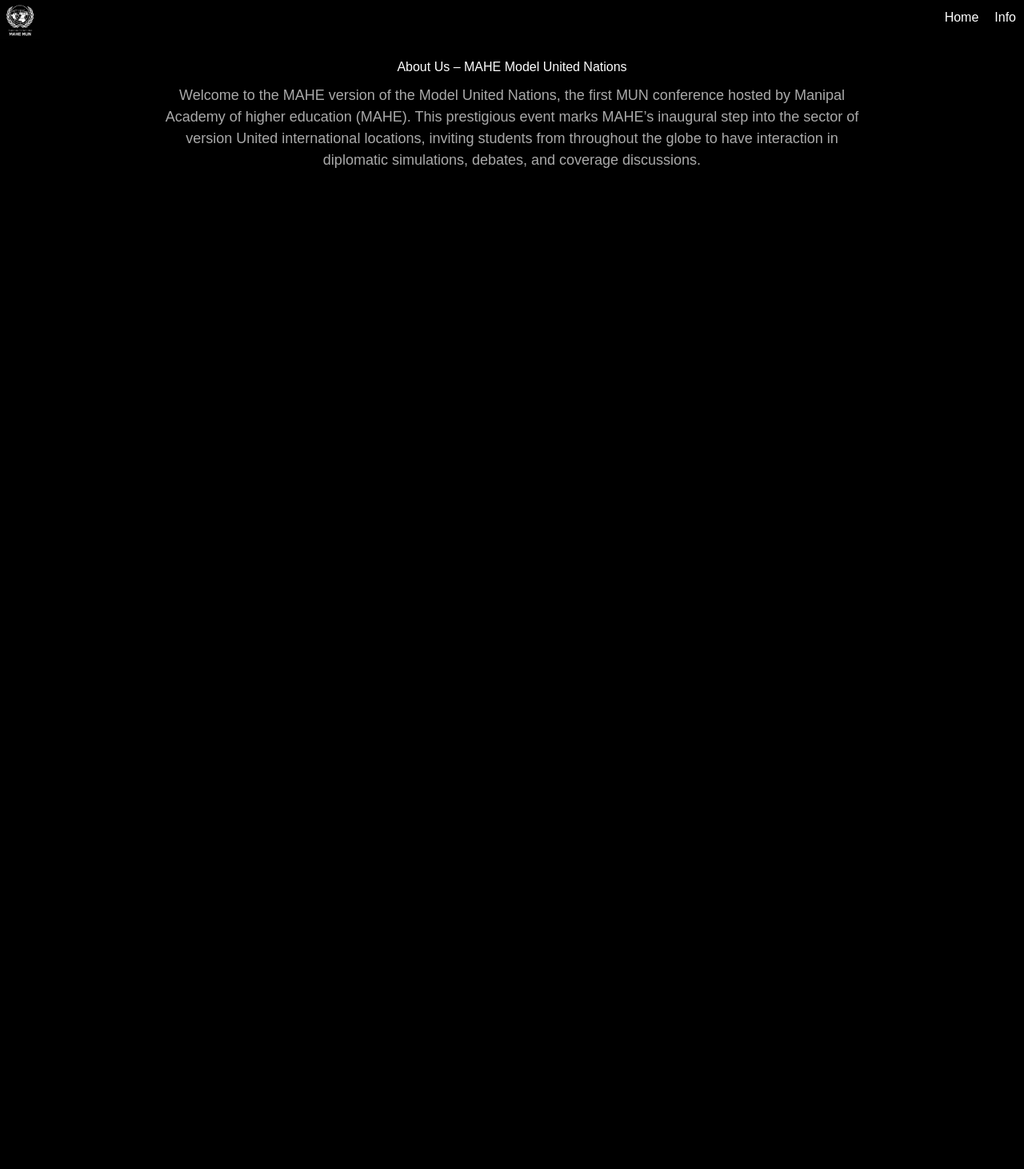
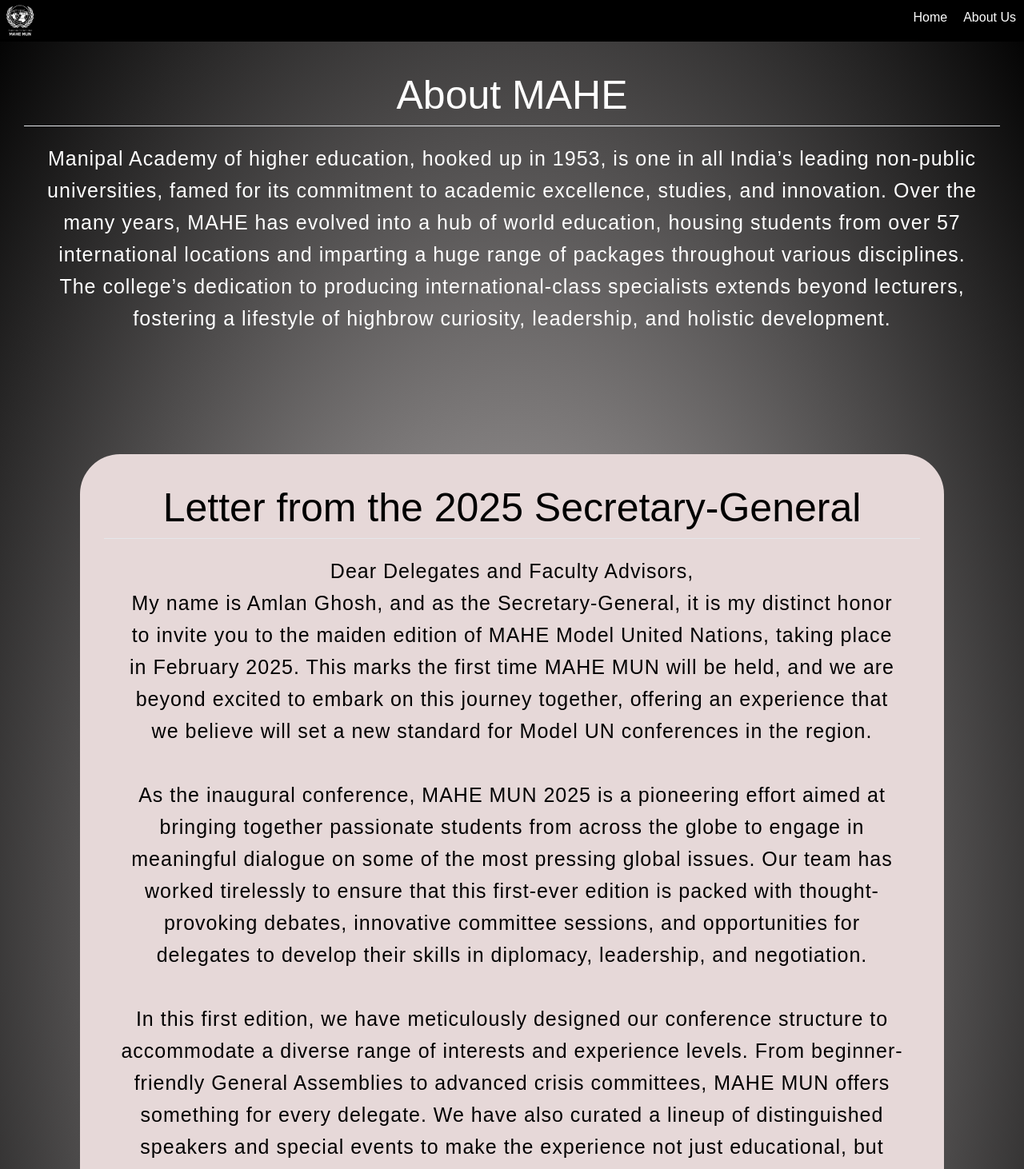
Before and after one commit to Mahe-Mun/mahe-site, a Next.js app: page /about in a window 1280 px wide. Shown: the top 1462 px of the page at 80% size. Before the commit the page ends 800 px from the top, so only its background shows below. Built offline with nearby package versions, Linux system fonts and the light colour scheme.

Commit message:
added about us page and aboutstyles.css linked to the page

```diff
--- a/src/app/Header.jsx
+++ b/src/app/Header.jsx
@@ -6,11 +6,11 @@ export default function header() {
     <header>
       <nav>
         <div id="navbar_logo">
-          <Image src={logo} width={50} height={50} />
+          <Image src={logo} alt="MUN logo" width={50} height={50} />
         </div>
         <ul id="navbar_links">
-          <li class="navbar_item"><a href="/">Home</a></li>
-          <li class="navbar_item"><a href="/about">Info</a></li>
+          <li className="navbar_item"><a href="/">Home</a></li>
+          <li className="navbar_item"><a href="/about">About Us</a></li>
         </ul>
       </nav>
     </header>);
--- a/src/app/about/page.jsx
+++ b/src/app/about/page.jsx
@@ -1,9 +1,37 @@
-export default function About(){
+import React from 'react';
+import '../aboutstyles.css';
+
+export default function About() {
   return (
-    <div>
-      <h1>About Us – MAHE Model United Nations </h1>
+    <div className='animate'>
+      <div className='About'>
+        <h2 className='heading'>About MAHE</h2><hr></hr>
+        <p className='para2'>Manipal Academy of higher education, hooked up in 1953, is one in all India’s leading non-public universities, famed for its commitment to academic excellence, studies, and innovation. Over the many years, MAHE has evolved into a hub of world education, housing students from over 57 international locations and imparting a huge range of packages throughout various disciplines. The college’s dedication to producing international-class specialists extends beyond lecturers, fostering a lifestyle of highbrow curiosity, leadership, and holistic development.</p></div>
+      <div className='Letter'>
+        <h2 className='heading2'>Letter from the 2025 Secretary-General</h2><hr></hr>
+        <p className='para'>
+          Dear Delegates and Faculty Advisors,<br />
+          My name is Amlan Ghosh, and as the Secretary-General, it is my distinct honor to invite you to the maiden edition of MAHE Model United Nations, taking place in February 2025. This marks the first time MAHE MUN will be held, and we are beyond excited to embark on this journey together, offering an experience that we believe will set a new standard for Model UN conferences in the region.        </p>
+        <p className='para'>
+          As the inaugural conference, MAHE MUN 2025 is a pioneering effort aimed at bringing together passionate students from across the globe to engage in meaningful dialogue on some of the most pressing global issues. Our team has worked tirelessly to ensure that this first-ever edition is packed with thought-provoking debates, innovative committee sessions, and opportunities for delegates to develop their skills in diplomacy, leadership, and negotiation.
+        </p>
+        <p className='para'>
+          In this first edition, we have meticulously designed our conference structure to accommodate a diverse range of interests and experience levels. From beginner-friendly General Assemblies to advanced crisis committees, MAHE MUN offers something for every delegate. We have also curated a lineup of distinguished speakers and special events to make the experience not just educational, but truly memorable.
+        </p>
+        <p className='para'>
+          On behalf of the entire Secretariat, I can say with confidence that this conference will not only be a platform for intellectual growth but also a celebration of the global community of young leaders. The enthusiasm and dedication of each participant will play a crucial role in shaping the future of MAHE MUN as we establish its legacy in the years to come.
+        </p>
+        <p className='para'>
+          We are thrilled to have you join us as we make history with the first-ever MAHE MUN in February 2025. Your participation will not only contribute to the success of this maiden conference but also set the tone for all future editions.
+        </p>
+        <p className='para'>
+          Sincerely,<br />
+          Amlan Ghosh<br />
+          Secretary-General, MAHE MUN 2025
+        </p>
 
-      <p>Welcome to the MAHE version of the Model United Nations, the first MUN conference hosted by Manipal Academy of higher education (MAHE). This prestigious event marks MAHE’s inaugural step into the sector of version United international locations, inviting students from throughout the globe to have interaction in diplomatic simulations, debates, and coverage discussions.</p>
-    </div>
+        <p className='para'>Join us as we embark in this exciting journey to make MAHE MUN a colourful platform for learning, diplomacy and connections.</p>
+      </div>
+    </div >
   );
 }
--- /dev/null
+++ b/src/app/aboutstyles.css
@@ -0,0 +1,58 @@
+body {
+    background-image: radial-gradient(rgb(202, 197, 197), black);
+    color: #fff;
+}
+
+.about-us {
+    max-width: 800px;
+    margin: 40px auto;
+    padding: 20px;
+    background-color: #fff;
+    border: 1px solid #000;
+    border-radius: 10px;
+    box-shadow: 0 0 10px rgba(0, 0, 0, 0.1);
+}
+
+.heading {
+    font-size: 50px;
+    display: flex;
+    justify-content: center;
+}
+
+.para2 {
+    font-size: 25px;
+    letter-spacing: 1px;
+    padding: 20px;
+    color: #fff;
+    line-height: 40px;
+}
+
+.para {
+    font-size: 25px;
+    letter-spacing: 1px;
+    padding: 20px;
+    line-height: 40px;
+}
+
+.About {
+    padding: 30px;
+    color: white;
+}
+
+.heading2 {
+    font-size: 50px;
+    display: flex;
+    justify-content: center;
+    color: #000;
+}
+
+.Letter {
+    padding: 30px;
+    background-color: rgb(230, 216, 216);
+    margin: 100px;
+    border-radius: 50px;
+}
+
+.para {
+    color: #000;
+}
```
